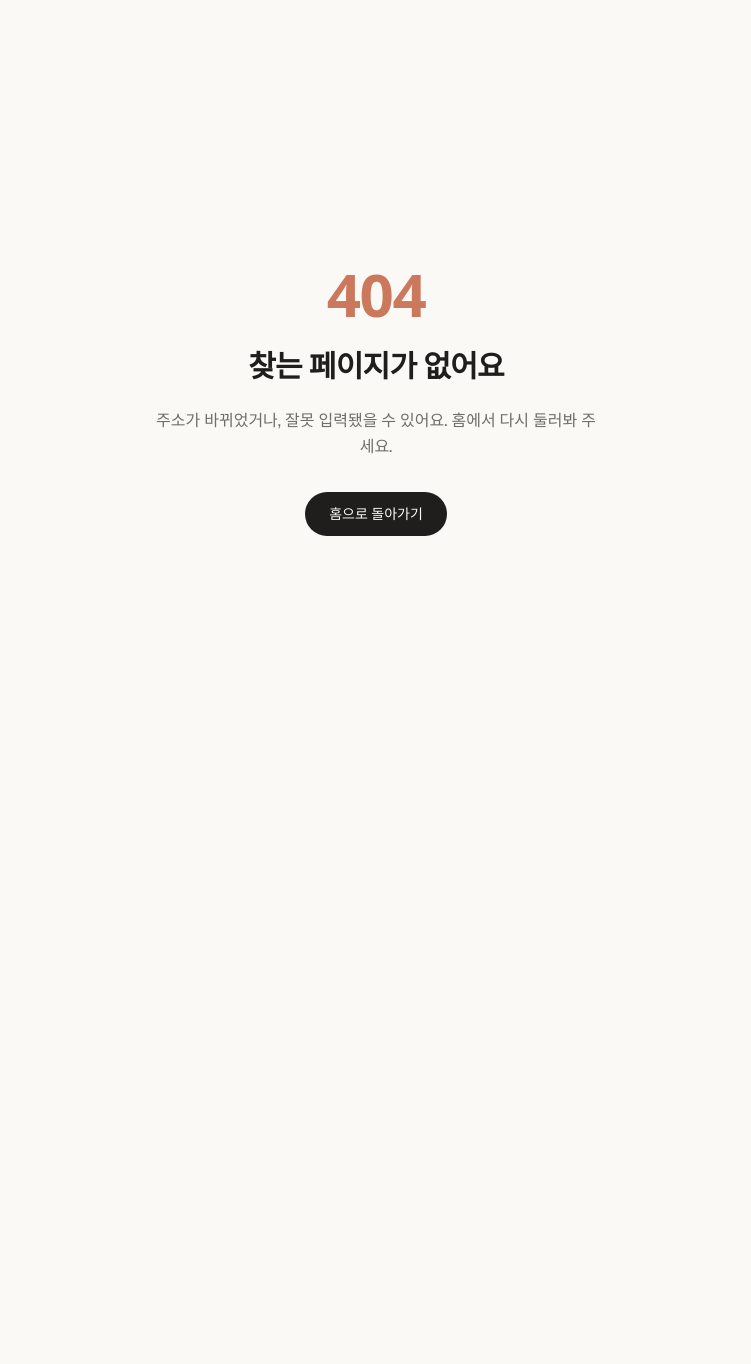
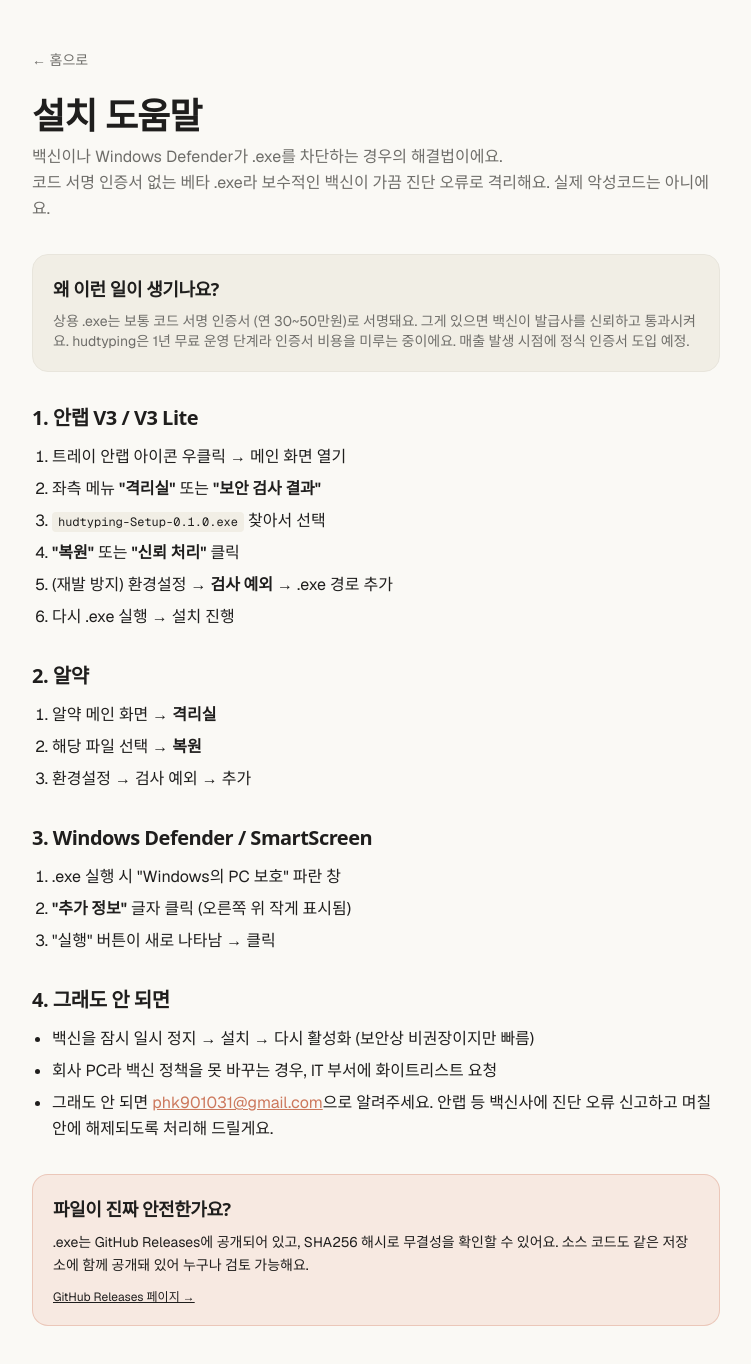
Before and after one commit to phk901031-prog/hudtyping-saas, a Next.js app: page /install-help in a window 1280 px wide. Before the commit this address had no page. Shown: the top 1364 px of the page, without its empty margins (264-1015 px from the left). Before the commit the page ends 800 px from the top, so only its background shows below. Built offline with nearby package versions, Linux system fonts and the light colour scheme; a web font is replaced by a local one.

Commit message:
Add install-help page + AV troubleshooting guide

```diff
--- /dev/null
+++ b/src/app/install-help/page.tsx
@@ -0,0 +1,131 @@
+// src/app/install-help/page.tsx
+// 데스크톱 앱 설치 시 백신/SmartScreen 차단되는 경우 해결법.
+// 코드 서명 인증서 없는 베타 단계에서 자주 발생하는 문제.
+
+import Link from "next/link";
+import type { Metadata } from "next";
+
+export const metadata: Metadata = {
+  title: "설치 도움말 — hudtyping",
+};
+
+export default function InstallHelpPage() {
+  return (
+    <main className="flex-1 px-6 sm:px-10 py-12 max-w-3xl w-full mx-auto bg-background text-foreground">
+      <Link
+        href="/"
+        className="text-sm text-muted hover:text-foreground transition"
+      >
+        ← 홈으로
+      </Link>
+
+      <h1 className="font-display text-3xl sm:text-4xl mt-6 mb-2">
+        설치 도움말
+      </h1>
+      <p className="text-muted mb-8 leading-relaxed">
+        백신이나 Windows Defender가 .exe를 차단하는 경우의 해결법이에요.
+        <br />
+        코드 서명 인증서 없는 베타 .exe라 보수적인 백신이 가끔 진단 오류로
+        격리해요. 실제 악성코드는 아니에요.
+      </p>
+
+      <div className="flex flex-col gap-8 leading-relaxed">
+        <section className="rounded-2xl border border-border bg-muted-bg p-5">
+          <h2 className="font-display text-lg mb-2">왜 이런 일이 생기나요?</h2>
+          <p className="text-sm text-muted">
+            상용 .exe는 보통 코드 서명 인증서 (연 30~50만원)로 서명돼요. 그게
+            있으면 백신이 발급사를 신뢰하고 통과시켜요. hudtyping은 1년 무료
+            운영 단계라 인증서 비용을 미루는 중이에요. 매출 발생 시점에 정식
+            인증서 도입 예정.
+          </p>
+        </section>
+
+        <section>
+          <h2 className="font-display text-xl mb-3">
+            1. 안랩 V3 / V3 Lite
+          </h2>
+          <ol className="list-decimal pl-5 flex flex-col gap-1.5">
+            <li>트레이 안랩 아이콘 우클릭 → 메인 화면 열기</li>
+            <li>좌측 메뉴 <strong>"격리실"</strong> 또는 <strong>"보안 검사 결과"</strong></li>
+            <li>
+              <code className="bg-muted-bg px-1.5 py-0.5 rounded text-xs">
+                hudtyping-Setup-0.1.0.exe
+              </code>{" "}
+              찾아서 선택
+            </li>
+            <li><strong>"복원"</strong> 또는 <strong>"신뢰 처리"</strong> 클릭</li>
+            <li>
+              (재발 방지) 환경설정 → <strong>검사 예외</strong> → .exe 경로
+              추가
+            </li>
+            <li>다시 .exe 실행 → 설치 진행</li>
+          </ol>
+        </section>
+
+        <section>
+          <h2 className="font-display text-xl mb-3">2. 알약</h2>
+          <ol className="list-decimal pl-5 flex flex-col gap-1.5">
+            <li>알약 메인 화면 → <strong>격리실</strong></li>
+            <li>해당 파일 선택 → <strong>복원</strong></li>
+            <li>환경설정 → 검사 예외 → 추가</li>
+          </ol>
+        </section>
+
+        <section>
+          <h2 className="font-display text-xl mb-3">3. Windows Defender / SmartScreen</h2>
+          <ol className="list-decimal pl-5 flex flex-col gap-1.5">
+            <li>.exe 실행 시 "Windows의 PC 보호" 파란 창</li>
+            <li>
+              <strong>"추가 정보"</strong> 글자 클릭 (오른쪽 위 작게 표시됨)
+            </li>
+            <li>"실행" 버튼이 새로 나타남 → 클릭</li>
+          </ol>
+        </section>
+
+        <section>
+          <h2 className="font-display text-xl mb-3">4. 그래도 안 되면</h2>
+          <ul className="list-disc pl-5 flex flex-col gap-1.5">
+            <li>
+              백신을 잠시 일시 정지 → 설치 → 다시 활성화 (보안상 비권장이지만
+              빠름)
+            </li>
+            <li>
+              회사 PC라 백신 정책을 못 바꾸는 경우, IT 부서에 화이트리스트
+              요청
+            </li>
+            <li>
+              그래도 안 되면{" "}
+              <a
+                href="mailto:phk901031@gmail.com"
+                className="underline text-accent"
+              >
+                phk901031@gmail.com
+              </a>
+              으로 알려주세요. 안랩 등 백신사에 진단 오류 신고하고 며칠 안에
+              해제되도록 처리해 드릴게요.
+            </li>
+          </ul>
+        </section>
+
+        <section className="rounded-2xl border border-accent/30 bg-accent-soft p-5">
+          <h2 className="font-display text-lg mb-2">파일이 진짜 안전한가요?</h2>
+          <p className="text-sm leading-relaxed">
+            .exe는 GitHub Releases에 공개되어 있고, SHA256 해시로 무결성을
+            확인할 수 있어요. 소스 코드도 같은 저장소에 함께 공개돼 있어 누구나
+            검토 가능해요.
+          </p>
+          <p className="text-xs mt-3">
+            <a
+              href="https://github.com/phk901031-prog/hudtyping-saas/releases/latest"
+              target="_blank"
+              rel="noopener noreferrer"
+              className="underline"
+            >
+              GitHub Releases 페이지 →
+            </a>
+          </p>
+        </section>
+      </div>
+    </main>
+  );
+}
--- a/src/app/page.tsx
+++ b/src/app/page.tsx
@@ -104,6 +104,12 @@ export default async function HomePage() {
 
           <p className="text-xs text-muted mt-2">
             Windows 10·11 · v0.1.0 (86MB) · 회원가입 + 관리자 승인 후 사용
+          </p>
+          <p className="text-xs text-muted">
+            ⚠️ 안랩·알약 등 백신이 차단할 수 있어요 (서명 미인증 .exe).{" "}
+            <Link href="/install-help" className="underline hover:text-foreground transition">
+              설치 도움말
+            </Link>
           </p>
         </div>
       </section>
```
Also changed, not shown: 1 other file (tests, documents, lock files or other folders).
